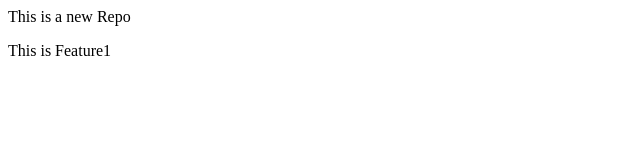
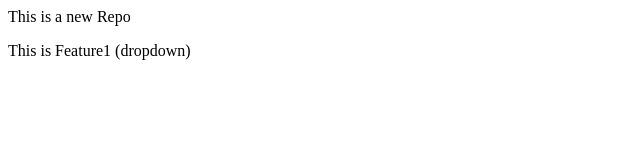
Before and after one commit to krishdhanda/localrepo, a plain HTML site: page index.html in a window 1280 px wide. Shown: the full height of the page, 0-640 px from the left. Drawn offline with Linux system fonts and the light colour scheme.

Commit message:
Added dropdown

```diff
--- a/index.html
+++ b/index.html
@@ -1,2 +1,2 @@
 <p> This is a new Repo <p>
-<p> This is Feature1 <p>
+<p> This is Feature1 (dropdown)<p>
```
